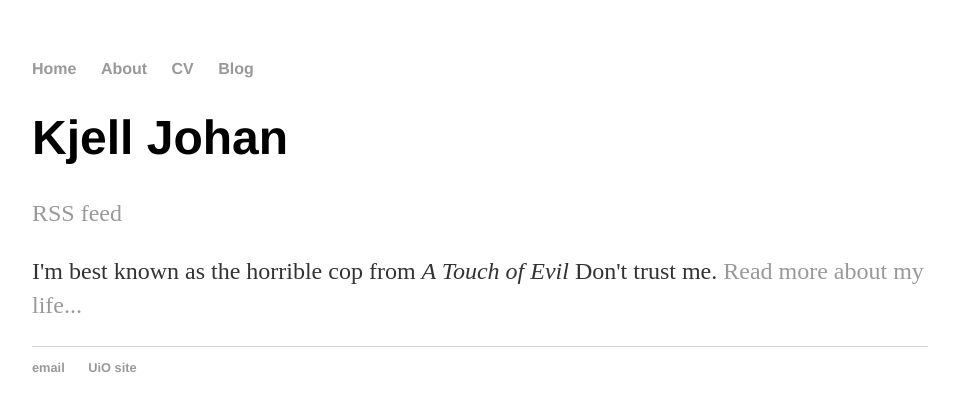
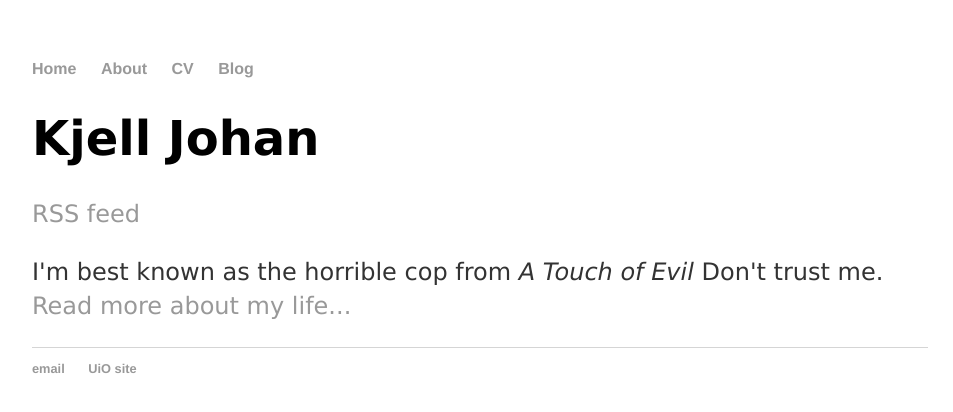
Before and after one commit to kjelljs/kjelljs.github.io, a Jekyll site: the page built from index.html, in a window 1280 px wide. Shown: the top 412 px of the page, without its empty margins (160-1113 px from the left). Built offline with Jekyll 4.4.1, drawn with Linux system fonts in a browser that asks for light colours.

Commit message:
Update main.css

```diff
--- a/css/main.css
+++ b/css/main.css
@@ -21,10 +21,11 @@ a:hover {
 }
 h1 {
     font-size: 3em;
-    font-family:'Helvetica', 'Arial', 'Sans-Serif';
+    font-family:'Verdana';
 }
 p {
     font-size: 1.5em;
+    font-family:'Verdana';
     line-height: 1.4em;
     color: #333;
 }
```
